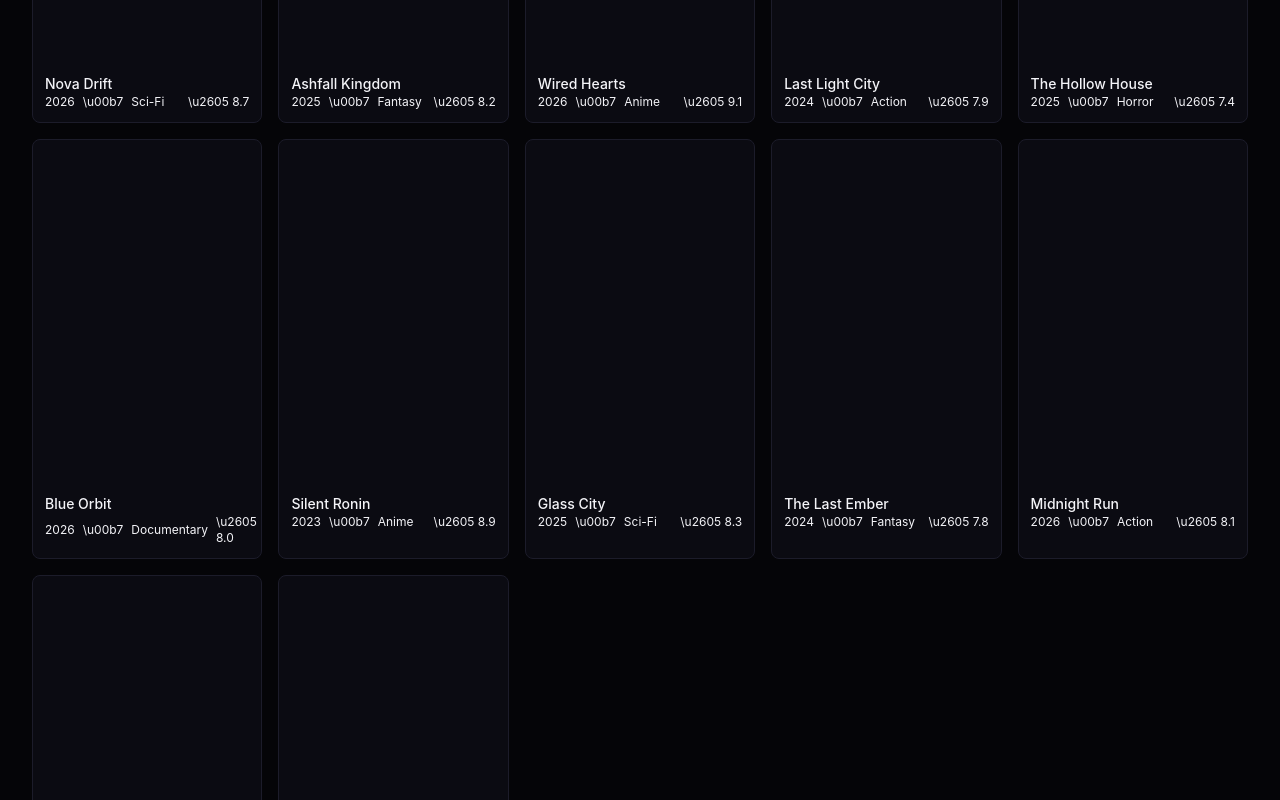
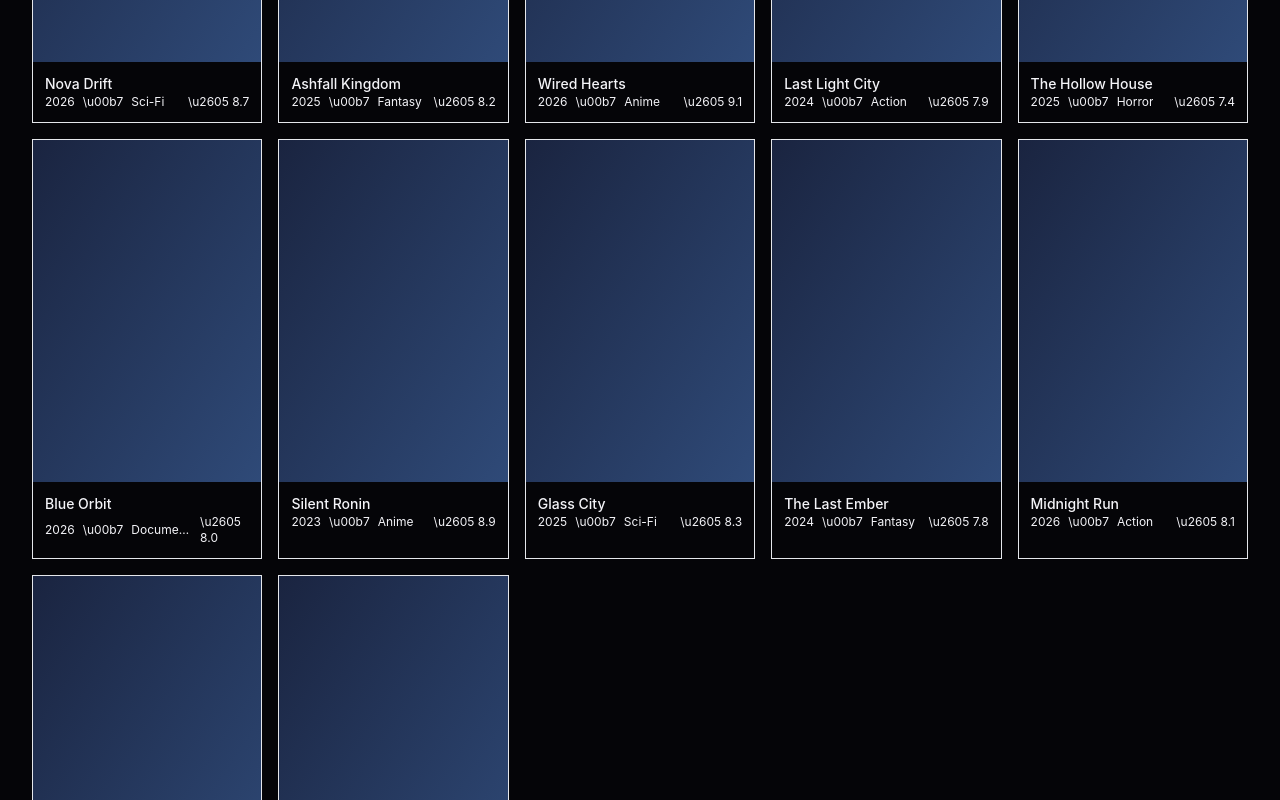
Before and after one commit to snsesu/Tzi, a Next.js app: page /search in a window 1280 px wide. Shown: the part 560-1360 px from the top of the page. Built offline with nearby package versions, Linux system fonts and the light colour scheme.

Commit message:
Wire ContentCard to real Title type (poster_url, slug) instead of mock catalog shape

```diff
--- a/components/ContentCard.tsx
+++ b/components/ContentCard.tsx
@@ -1,25 +1,33 @@
-export type ContentItem = {
-  id: string;
-  title: string;
-  category: string;
-  year: string;
-  rating: string;
-};
+import type { Title } from "@/lib/types/title";
 
-export default function ContentCard({ item }: { item: ContentItem }) {
+export default function ContentCard({ item }: { item: Title }) {
   return (
     <a
-      href={`/title/${item.id}`}
-      className="card-hover block rounded-lg border border-nexa-border bg-nexa-panel overflow-hidden"
+      href={`/title/${item.slug}`}
+      className="block rounded-card border border-charcoal bg-graphite overflow-hidden group"
     >
-      <div className="aspect-[2/3] bg-gradient-to-br from-nexa-surface to-[#2b2b2b]" />
+      <div className="aspect-[2/3] relative overflow-hidden">
+        {item.poster_url ? (
+          // eslint-disable-next-line @next/next/no-img-element
+          <img
+            src={item.poster_url}
+            alt={item.title}
+            className="w-full h-full object-cover transition-transform duration-200 group-hover:scale-[1.04]"
+          />
+        ) : (
+          <div className="w-full h-full bg-gradient-to-br from-[#1a2440] to-[#2f4a78]" />
+        )}
+        <div className="absolute inset-0 bg-gradient-to-t from-black/80 via-transparent to-transparent opacity-0 group-hover:opacity-100 transition-opacity duration-200" />
+      </div>
       <div className="p-3">
-        <p className="font-medium text-sm truncate">{item.title}</p>
-        <p className="text-xs text-nexa-slate flex items-center gap-2">
-          <span>{item.year}</span>
+        <p className="font-medium text-sm truncate text-carbon">{item.title}</p>
+        <p className="text-xs text-smoke flex items-center gap-2">
+          <span>{item.year ?? "\u2014"}</span>
           <span>\u00b7</span>
-          <span>{item.category}</span>
-          <span className="ml-auto text-nexa-muted">\u2605 {item.rating}</span>
+          <span className="truncate">{item.category}</span>
+          {item.rating != null && (
+            <span className="ml-auto text-ash">\u2605 {item.rating}</span>
+          )}
         </p>
       </div>
     </a>
```
